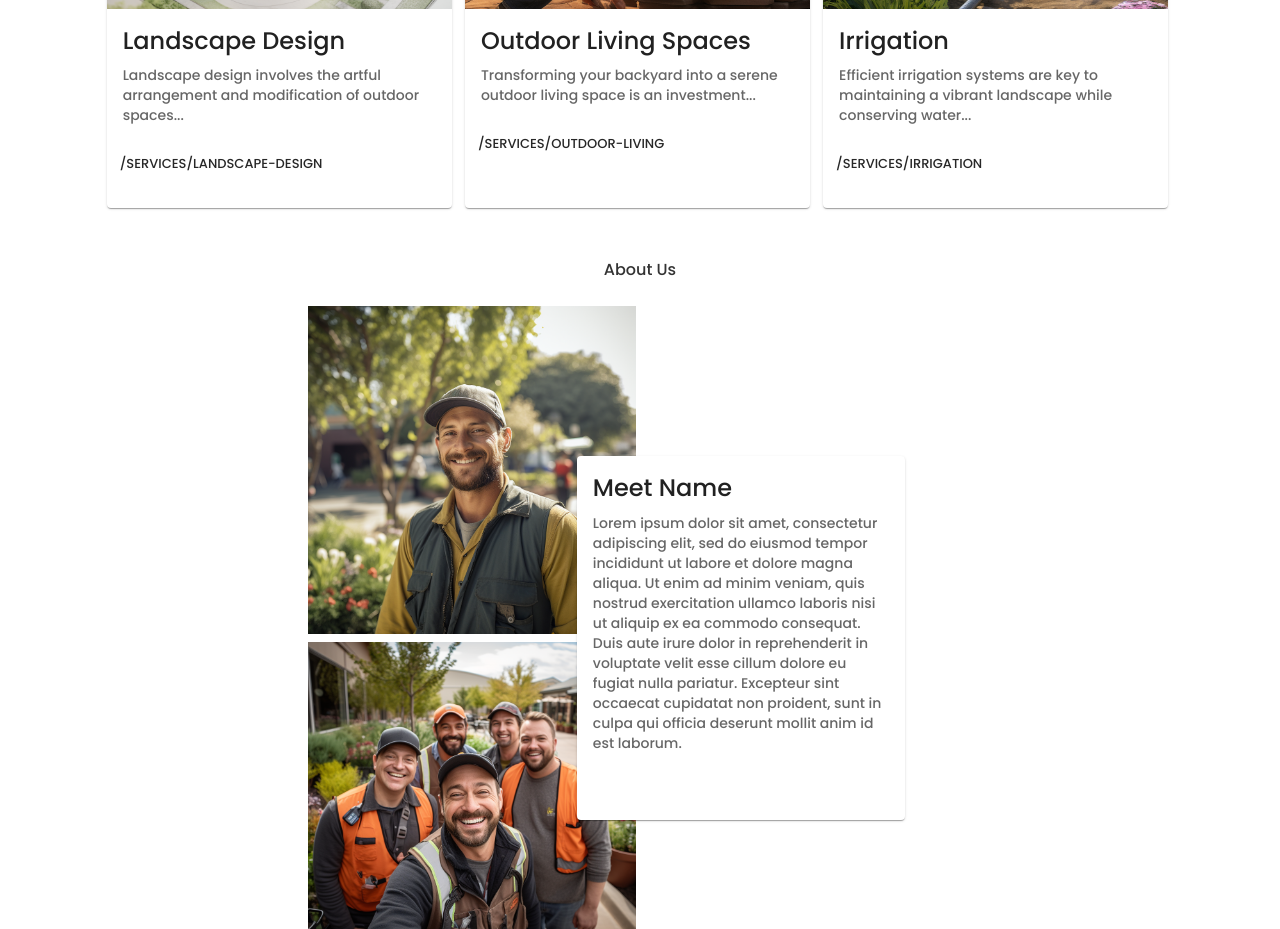
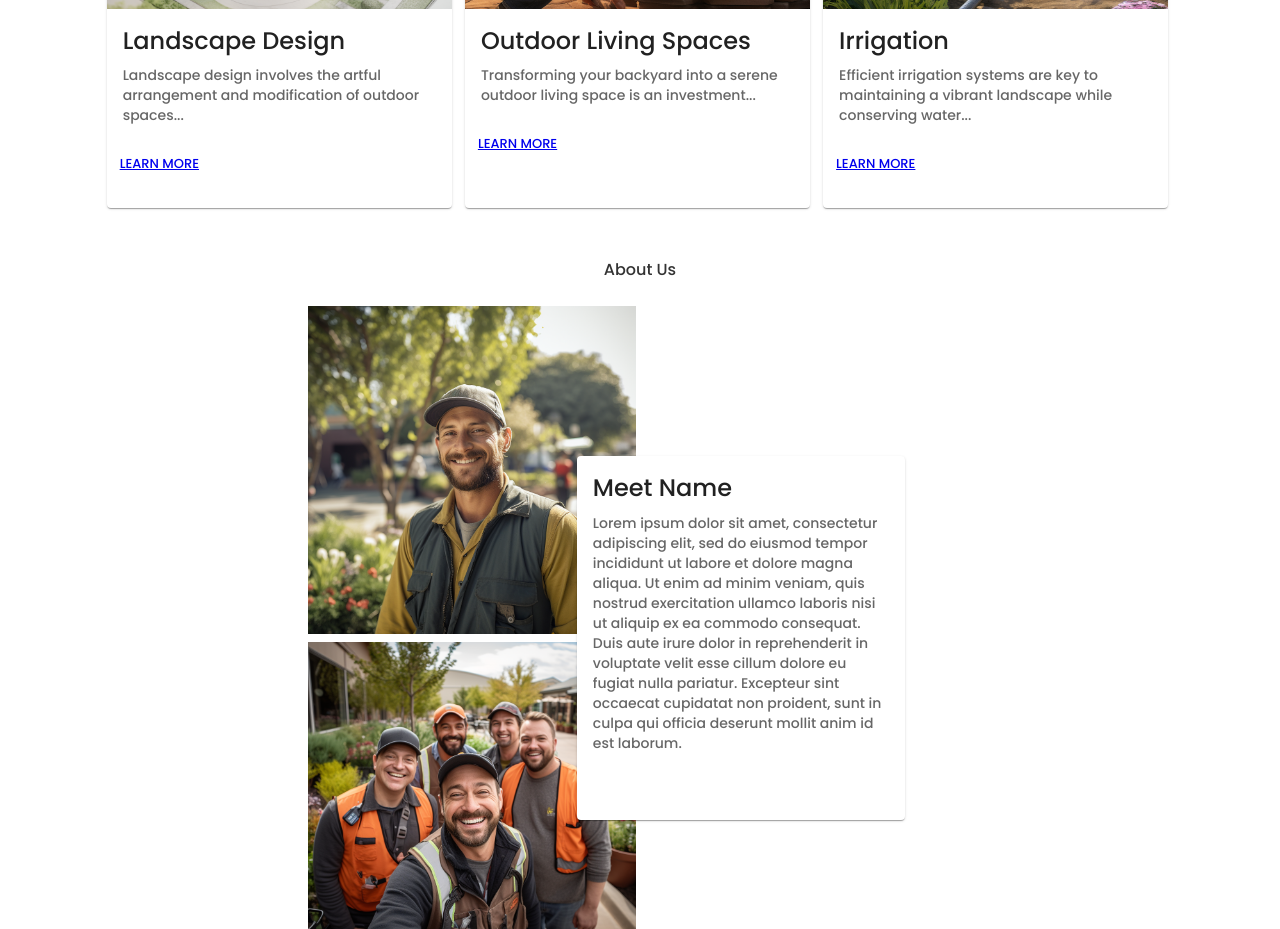
Before and after one commit to johnlundy94/landscape, a React (Create React App) app: page / in a window 1280 px wide. Shown: the part 980-1909 px from the top of the page. Built offline with nearby package versions, Linux system fonts and the light colour scheme.

Commit message:
Added Links to different services

```diff
--- a/src/App.js
+++ b/src/App.js
@@ -3,6 +3,8 @@ import { ThemeProvider } from "@mui/material/styles";
 import muiTheme from "./styles/muiTheme";
 import Home from "./pages/Home";
 import Design from "./pages/Design";
+import Outdoor from "./pages/Outdoor";
+import Irrigation from "./pages/Irrigation";
 import Property from "./pages/Property";
 import Quote from "./pages/Quote";
 import { BrowserRouter as Router, Routes, Route } from "react-router-dom";
@@ -15,6 +17,8 @@ function App() {
         <Routes>
         <Route path="/" element={<Home/>}/>
         <Route path="/design" element={<Design/>}/>
+        <Route path="/outdoor" element={<Outdoor/>}/>
+        <Route path="/irrigation" element={<Irrigation/>}/>
         <Route path="/property" element={<Property/>}/>
         <Route path="/quote" element={<Quote/>}/>
         </Routes>
--- a/src/components/CustomCard.js
+++ b/src/components/CustomCard.js
@@ -4,6 +4,7 @@ import CardMedia from "@mui/material/CardMedia";
 import CardActions from "@mui/material/CardActions";
 import Typography from "@mui/material/Typography";
 import Button from "@mui/material/Button";
+import { Link } from 'react-router-dom';
 
 function CustomCard({ className, image, title, description, link }) {
   return (
@@ -18,7 +19,9 @@ function CustomCard({ className, image, title, description, link }) {
         </Typography>
       </CardContent>
       <CardActions>
-        <Button size="small">{link}</Button>
+        <Button size="small">
+          <Link to={link}>Learn More</Link>
+        </Button>
       </CardActions>
     </Card>
   );
--- a/src/data/servicesData.js
+++ b/src/data/servicesData.js
@@ -9,7 +9,7 @@ const servicesData = [
     title: "Landscape Design",
     description:
       "Landscape design involves the artful arrangement and modification of outdoor spaces...",
-    link: "/services/landscape-design",
+    link: "/design",
   },
   {
     id: 2,
@@ -17,7 +17,7 @@ const servicesData = [
     title: "Outdoor Living Spaces",
     description:
       "Transforming your backyard into a serene outdoor living space is an investment...",
-    link: "/services/outdoor-living",
+    link: "/outdoor",
   },
   {
     id: 3,
@@ -25,7 +25,7 @@ const servicesData = [
     title: "Irrigation",
     description:
       "Efficient irrigation systems are key to maintaining a vibrant landscape while conserving water...",
-    link: "/services/irrigation",
+    link: "/irrigation",
   },
 ];
 
```
